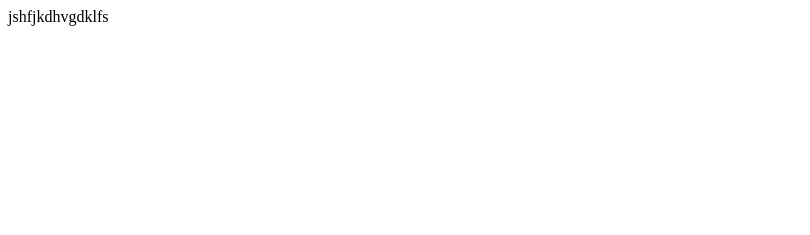
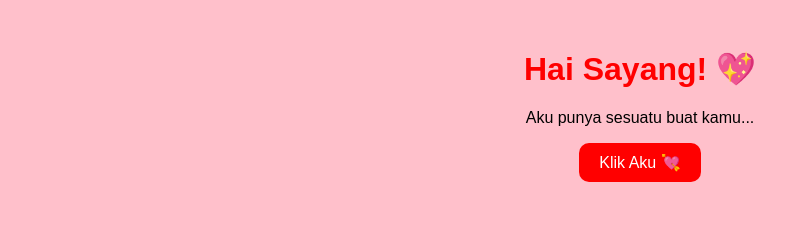
Before and after one commit to foryou00i/foryou.githup.io, a plain HTML site: page index.html in a window 1280 px wide. Shown: the whole page, without its empty margins (0-810 px from the left). Drawn offline with Linux system fonts and the light colour scheme.

Commit message:
Update index.html

```diff
--- a/index.html
+++ b/index.html
@@ -1 +1,38 @@
-jshfjkdhvgdklfs
+<!DOCTYPE html>
+<html lang="id">
+<head>
+    <meta charset="UTF-8">
+    <meta name="viewport" content="width=device-width, initial-scale=1.0">
+    <title>Pesan Bucin Untukmu ❤️</title>
+    <style>
+        body {
+            font-family: Arial, sans-serif;
+            text-align: center;
+            background-color: pink;
+            margin: 50px;
+        }
+        h1 {
+            color: red;
+        }
+        .love-btn {
+            background-color: red;
+            color: white;
+            padding: 10px 20px;
+            border: none;
+            font-size: 16px;
+            cursor: pointer;
+            border-radius: 10px;
+        }
+    </style>
+    <script>
+        function showLoveMessage() {
+            alert("Aku sayang kamu selamanya ❤️");
+        }
+    </script>
+</head>
+<body>
+    <h1>Hai Sayang! 💖</h1>
+    <p>Aku punya sesuatu buat kamu...</p>
+    <button class="love-btn" onclick="showLoveMessage()">Klik Aku 💘</button>
+</body>
+</html>
```
